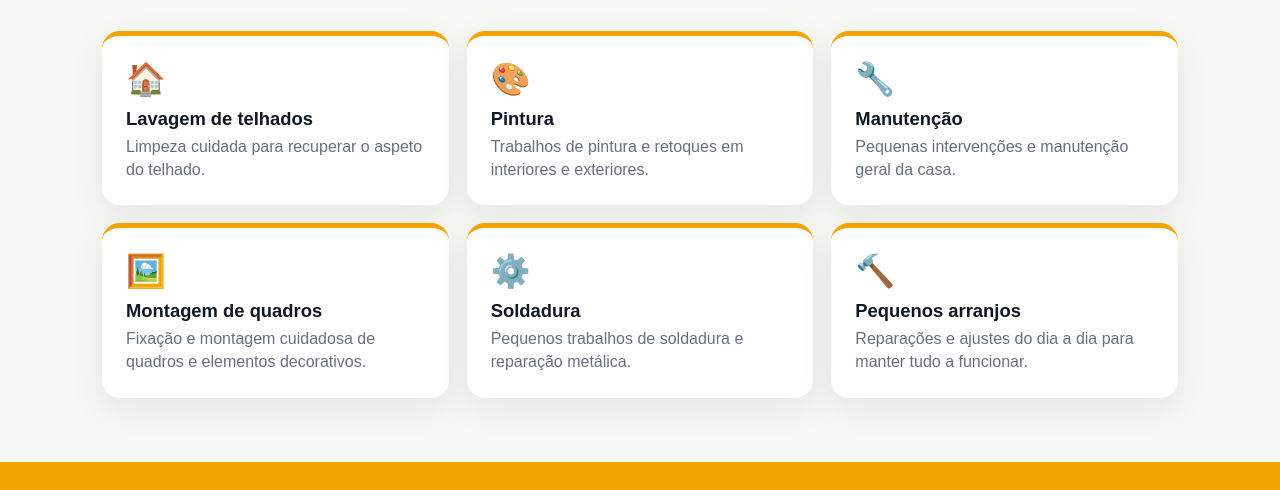
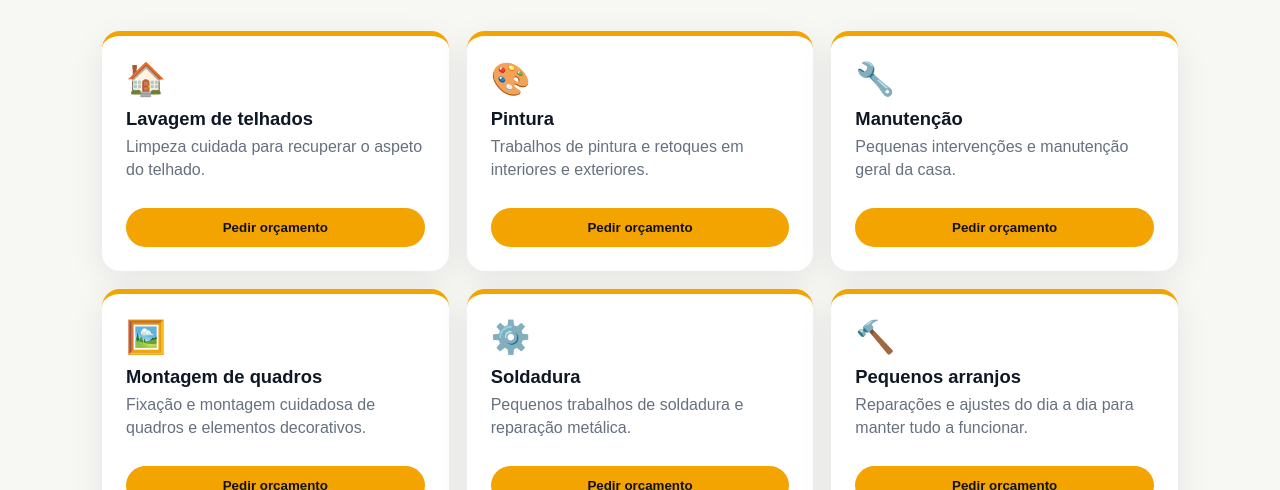
Before and after one commit to laconstru2233-tech/LACONSTRUCTION, a plain HTML site: page index.html in a window 1280 px wide. Shown: the part 912-1402 px from the top of the page. Drawn offline with Linux system fonts and the light colour scheme.

Commit message:
Add files via upload

```diff
--- a/index.html
+++ b/index.html
@@ -46,14 +46,14 @@ h1{font-size:clamp(2.6rem,7vw,5.8rem);line-height:.92;margin:12px 0 18px}
 .modal-box p{margin:0;color:var(--muted);line-height:1.65;font-size:1rem}
 .modal-close{position:absolute;top:14px;right:14px;border:0;background:#f1f4f7;width:38px;height:38px;border-radius:50%;font-size:1.25rem;cursor:pointer;color:var(--ink)}
 .modal-close:hover,.modal-close:focus-visible{background:#e6ebf0;outline:3px solid rgba(246,183,0,.35)}
-section{padding:64px 0}
+section{padding:64px 0;scroll-margin-top:18px}
 h2{font-size:clamp(2rem,4vw,3.2rem);margin:0 0 12px}
 .sub{color:var(--muted);max-width:720px;line-height:1.55;margin-bottom:28px}
 .services{display:grid;grid-template-columns:repeat(3,1fr);gap:18px}
-.service{background:#fff;border-radius:18px;padding:24px;box-shadow:0 10px 34px #17202a14;border-top:5px solid var(--accent)}
+.service{background:#fff;border-radius:18px;padding:24px;box-shadow:0 10px 34px #17202a14;border-top:5px solid var(--accent);display:flex;flex-direction:column;min-height:240px;transition:.2s ease}
 .icon{font-size:2rem}
 .service h3{margin:10px 0 5px;font-size:1.15rem}
-.service p{margin:0;color:var(--muted);line-height:1.45}
+.service p{margin:0;color:var(--muted);line-height:1.45}.service:hover{transform:translateY(-3px);box-shadow:0 16px 38px #17202a20}.service-cta{margin-top:auto;padding-top:18px}.service-cta button{width:100%;border:0;border-radius:999px;padding:12px 16px;background:var(--accent);color:#111;font-weight:900;cursor:pointer}.service-cta button:hover,.service-cta button:focus-visible{filter:brightness(.96);outline:3px solid rgba(246,183,0,.35)}
 .band{background:var(--accent);padding:34px 0}
 .band-grid{display:grid;grid-template-columns:1fr auto;gap:22px;align-items:center}
 .band h2{margin:0;font-size:2.25rem}
@@ -142,12 +142,42 @@ footer{background:var(--ink);color:#dce3eb;padding:25px 0;text-align:center}
     <h2>Os nossos serviços</h2>
     <p class="sub">Serviços práticos para manutenção e melhoria da sua casa, com orçamento sem compromisso.</p>
     <div class="services">
-      <div class="service"><div class="icon">🏠</div><h3>Lavagem de telhados</h3><p>Limpeza cuidada para recuperar o aspeto do telhado.</p></div>
-      <div class="service"><div class="icon">🎨</div><h3>Pintura</h3><p>Trabalhos de pintura e retoques em interiores e exteriores.</p></div>
-      <div class="service"><div class="icon">🔧</div><h3>Manutenção</h3><p>Pequenas intervenções e manutenção geral da casa.</p></div>
-      <div class="service"><div class="icon">🖼️</div><h3>Montagem de quadros</h3><p>Fixação e montagem cuidadosa de quadros e elementos decorativos.</p></div>
-      <div class="service"><div class="icon">⚙️</div><h3>Soldadura</h3><p>Pequenos trabalhos de soldadura e reparação metálica.</p></div>
-      <div class="service"><div class="icon">🔨</div><h3>Pequenos arranjos</h3><p>Reparações e ajustes do dia a dia para manter tudo a funcionar.</p></div>
+      <div class="service">
+        <div class="icon">🏠</div><h3>Lavagem de telhados</h3>
+        <p>Limpeza cuidada para recuperar o aspeto do telhado.</p>
+        <div class="service-cta"><button type="button" data-service="Lavagem de telhados">Pedir orçamento</button></div>
+      </div>
+      <div class="service">
+        <div class="icon">🎨</div><h3>Pintura</h3>
+        <p>Trabalhos de pintura e retoques em interiores e exteriores.</p>
+        <div class="service-cta"><button type="button" data-service="Pintura">Pedir orçamento</button></div>
+      </div>
+      <div class="service">
+        <div class="icon">🔧</div><h3>Manutenção</h3>
+        <p>Pequenas intervenções e manutenção geral da casa.</p>
+        <div class="service-cta"><button type="button" data-service="Manutenção">Pedir orçamento</button></div>
+      </div>
+      <div class="service">
+        <div class="icon">🖼️</div><h3>Montagem de quadros</h3>
+        <p>Fixação e montagem cuidadosa de quadros e elementos decorativos.</p>
+        <div class="service-cta"><button type="button" data-service="Montagem de quadros / espelhos">Pedir orçamento</button></div>
+      </div>
+      <div class="service">
+        <div class="icon">⚙️</div><h3>Soldadura</h3>
+        <p>Pequenos trabalhos de soldadura e reparação metálica.</p>
+        <div class="service-cta"><button type="button" data-service="Soldadura">Pedir orçamento</button></div>
+      </div>
+      <div class="service">
+        <div class="icon">🔨</div><h3>Pequenos arranjos</h3>
+        <p>Reparações e ajustes do dia a dia para manter tudo a funcionar.</p>
+        <div class="service-cta"><button type="button" data-service="Pequenos arranjos">Pedir orçamento</button></div>
+      </div>
+
+      <div class="service">
+        <div class="icon">➕</div><h3>Outros serviços</h3>
+        <p>Tem outro trabalho em mente? Fale connosco e explique o que precisa.</p>
+        <div class="service-cta"><button type="button" data-service="Outro">Pedir orçamento</button></div>
+      </div>
     </div>
   </div>
 </section>
@@ -258,7 +288,7 @@ document.addEventListener('keydown', (event) => {
 
       <div class="quote-field full">
         <label for="qDetails">Descrição do trabalho</label>
-        <textarea id="qDetails" name="details" placeholder="Explique brevemente o que precisa..." required></textarea>
+        <textarea id="qDetails" name="details" placeholder="Explique brevemente o que precisa... (opcional)"></textarea>
       </div>
 
       <div class="quote-actions">
@@ -277,6 +307,16 @@ const quoteModal = document.getElementById('quoteModal');
 const openQuoteForm = document.getElementById('openQuoteForm');
 const quoteClose = quoteModal.querySelector('.quote-close');
 const quoteForm = document.getElementById('quoteForm');
+
+document.querySelectorAll('.service-cta button').forEach((button) => {
+  button.addEventListener('click', () => {
+    openQuoteModal();
+    const select = document.getElementById('qService');
+    if (select) {
+      select.value = button.dataset.service;
+    }
+  });
+});
 
 function openQuoteModal(){
   quoteModal.classList.add('open');
```
